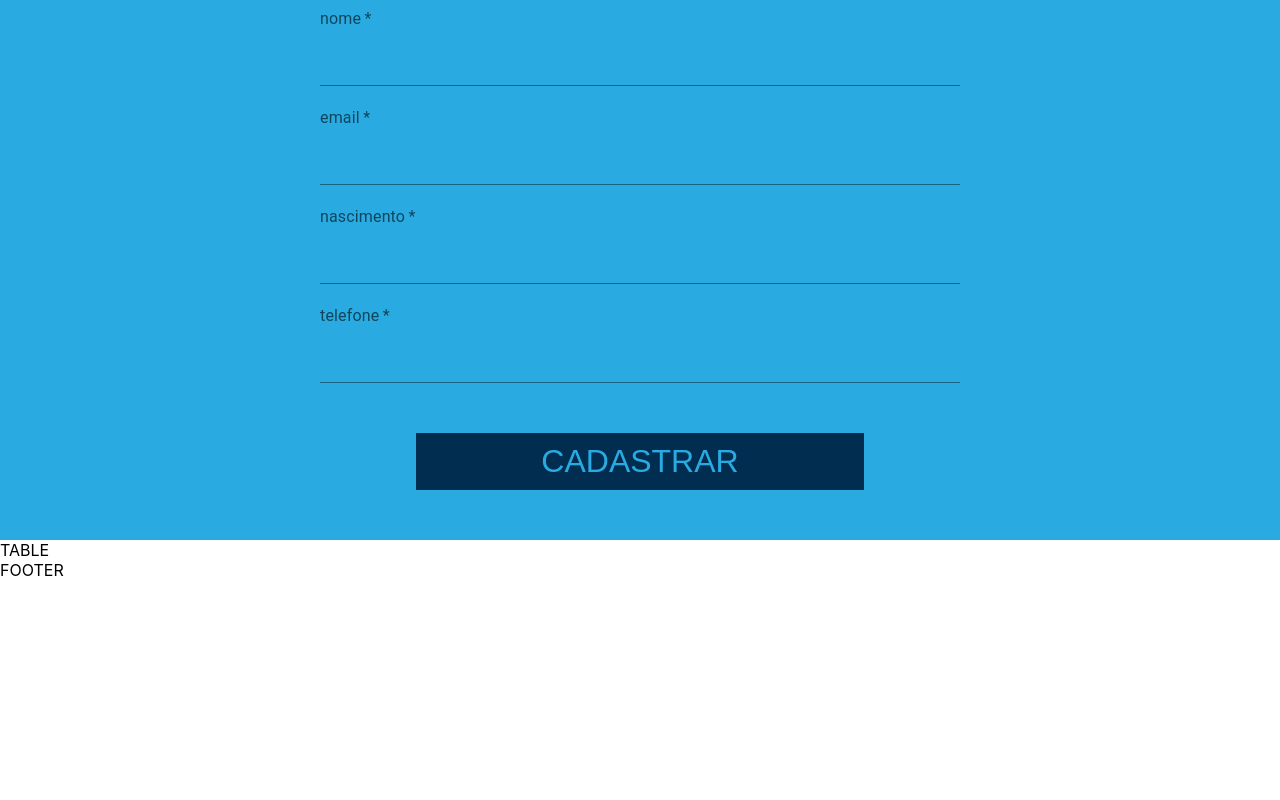
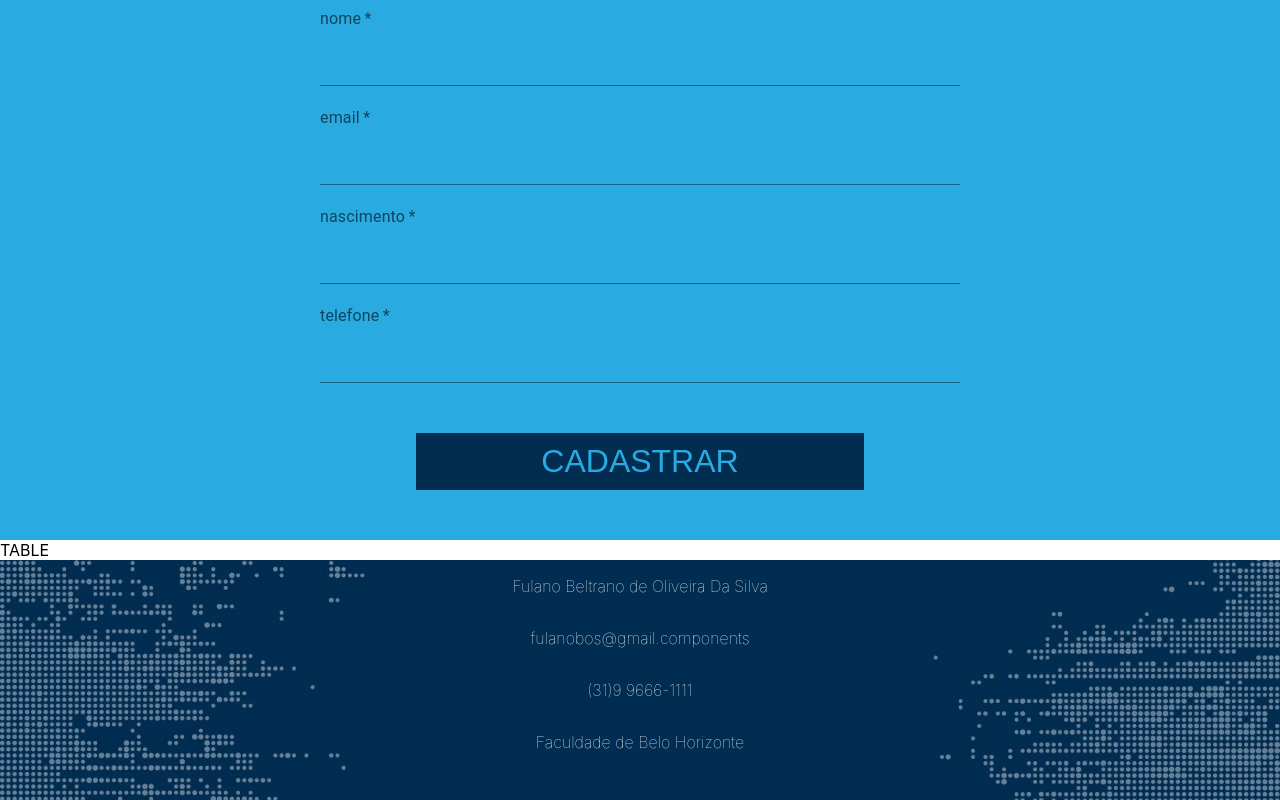
Before and after one commit to SantosRodrigo89/teste-pratico-in8, a React (Create React App) app in the folder FrontEnd/: page / in a window 1280 px wide. Shown: the part 865-1665 px from the top of the page. Before the commit the page ends 1445 px from the top, so only its background shows below. Built offline with nearby package versions, Linux system fonts and the light colour scheme.

Commit message:
Codei o footer

```diff
--- a/FrontEnd/src/Components/Footer/footer.js
+++ b/FrontEnd/src/Components/Footer/footer.js
@@ -1,9 +1,21 @@
+import { Main, Text } from "./styled"
+import React from "react";
 
 const Footer = () => {
     return(
-        <div>
-            FOOTER
-        </div>
+        <Main>
+            <Text>
+            <p>Fulano Beltrano de Oliveira Da Silva</p>
+            <p>fulanobos@gmail.components</p>
+            <p>(31)9 9666-1111</p>
+            <p>Faculdade de Belo Horizonte</p>
+            </Text>
+
+
+
+
+
+        </Main>
     )
 }
 export default Footer
--- a/FrontEnd/src/Components/Footer/styled.js
+++ b/FrontEnd/src/Components/Footer/styled.js
@@ -0,0 +1,26 @@
+import styled from "styled-components";
+import rodape from "../../Assets/imagens/rodape-desktop.jpg";
+
+export const Main = styled.div`
+  display: flex;
+  flex-direction: column;
+  align-items: center;
+  justify-content: flex-start;
+  background-image: url(${rodape});
+  width: 100vw;
+  height: 30vh;
+  background-size: cover;
+  background-repeat: no-repeat;
+  background-position: center;
+`;
+
+export const Text = styled.div`
+  display: flex;
+  flex-direction: column;
+  align-items: center;
+  font-family: -apple-system, BlinkMacSystemFont, "Segoe UI", Roboto, Oxygen,
+    Ubuntu, Cantarell, "Open Sans", "Helvetica Neue", sans-serif;
+  font-weight: lighter;
+  color: white;
+  width: 100%;
+`;
--- a/FrontEnd/src/Components/Form/styled.js
+++ b/FrontEnd/src/Components/Form/styled.js
@@ -40,12 +40,12 @@ export const Header = styled.div`
       width: 70%;
       border: none;
       font-size: xx-large;
-
     }
   }
 `;
 
 export const InputMaterial = styled(TextField)`
+  color: white;
   && {
     width: 100%;
   }
--- a/FrontEnd/src/Components/Menu/menu.js
+++ b/FrontEnd/src/Components/Menu/menu.js
@@ -6,7 +6,7 @@ const Menu = () => {
     return(
         <Main>
             <img src={logo} alt="logo" />
-            MENU HEADER
+
         </Main>
     )
 }
--- a/FrontEnd/src/Components/Menu/styled.js
+++ b/FrontEnd/src/Components/Menu/styled.js
@@ -3,6 +3,7 @@ import styled from "styled-components";
 
 export const Main = styled.div`
 width: 100%;
+padding: 30px;
 img{
   width: 150px;
 }
```
